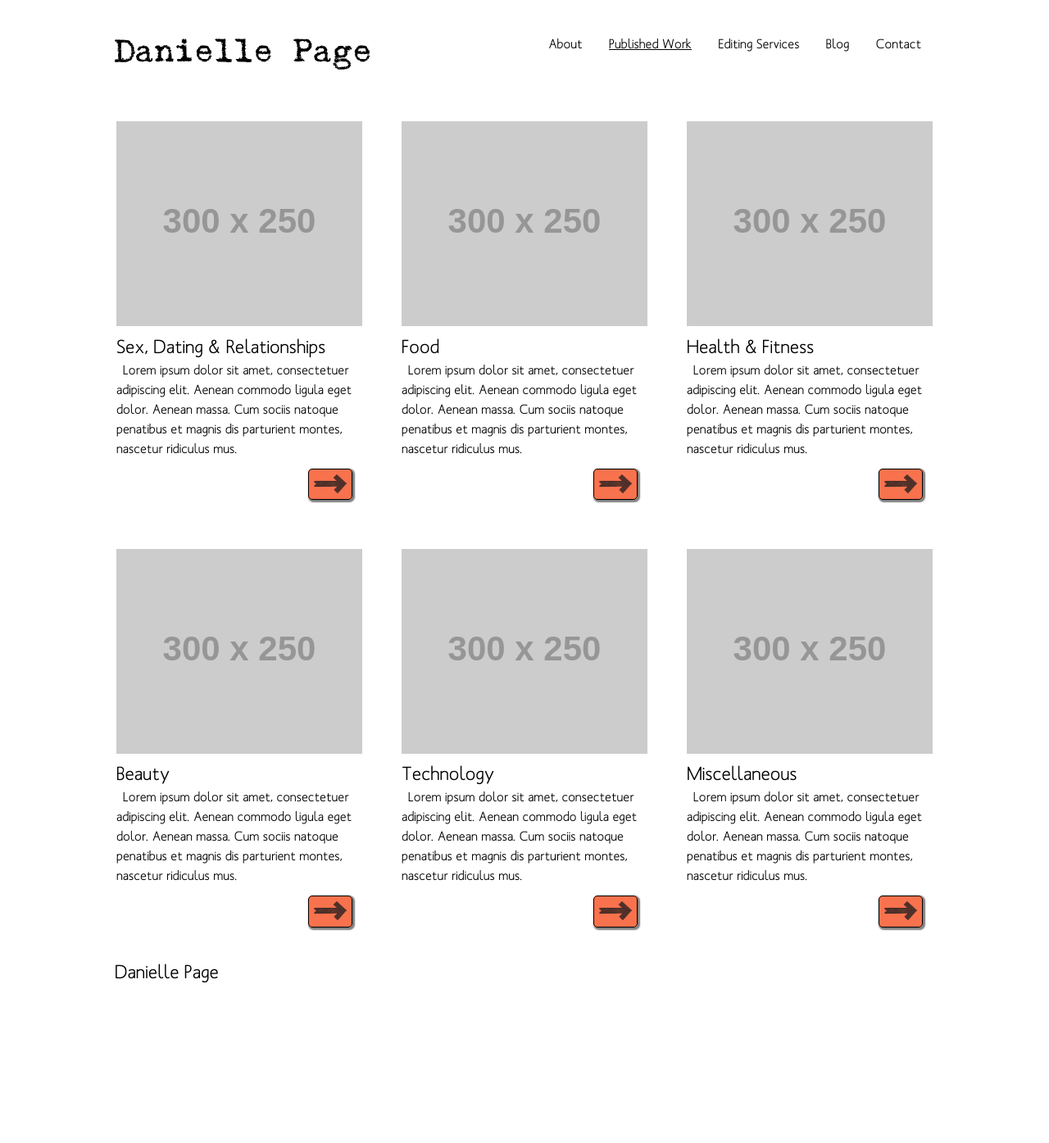
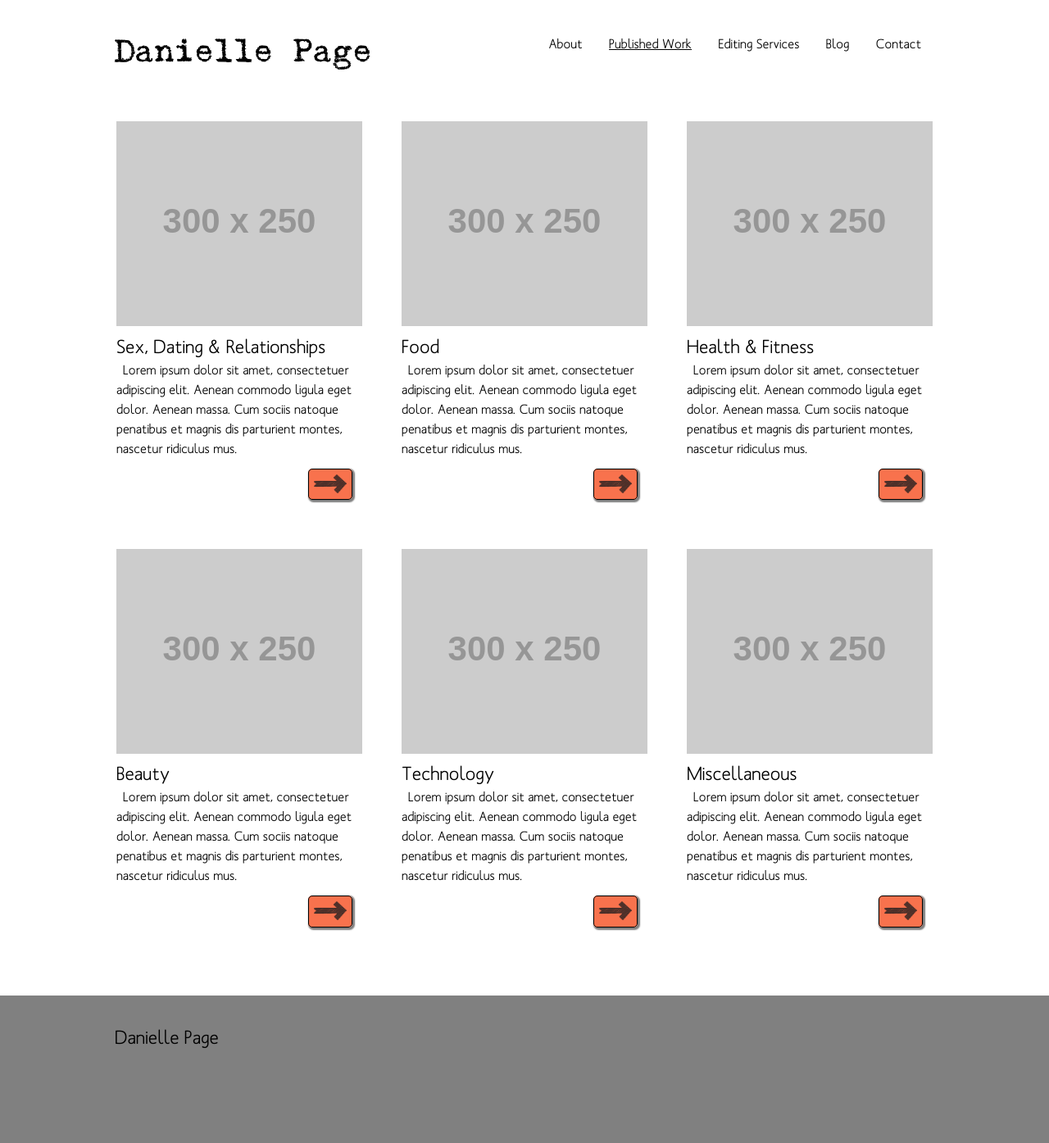
Before and after one commit to thedaniellepage/thedaniellepage, a Jekyll site: the page built from 01published-work.html, in a window 1280 px wide. Shown: the whole page at 82% size. Built offline with Jekyll 4.4.1, drawn with Linux system fonts in a browser that asks for light colours; before the commit the page ends 1202 px from its top, so only the background shows below that.

Commit message:
mad footer stuff

```diff
--- a/css/main.css
+++ b/css/main.css
@@ -214,12 +214,12 @@ td {
 	text-align:center;
 }
 
-.site-footer {
+#site-footer {
 	height: 180px;
 	margin-top:3em;
-	background-color:#005252;
+	background-color:gray;
 	padding:2em 0;
-	color:white;
+	color:black;
 }
 
 /* Utilities */
```
